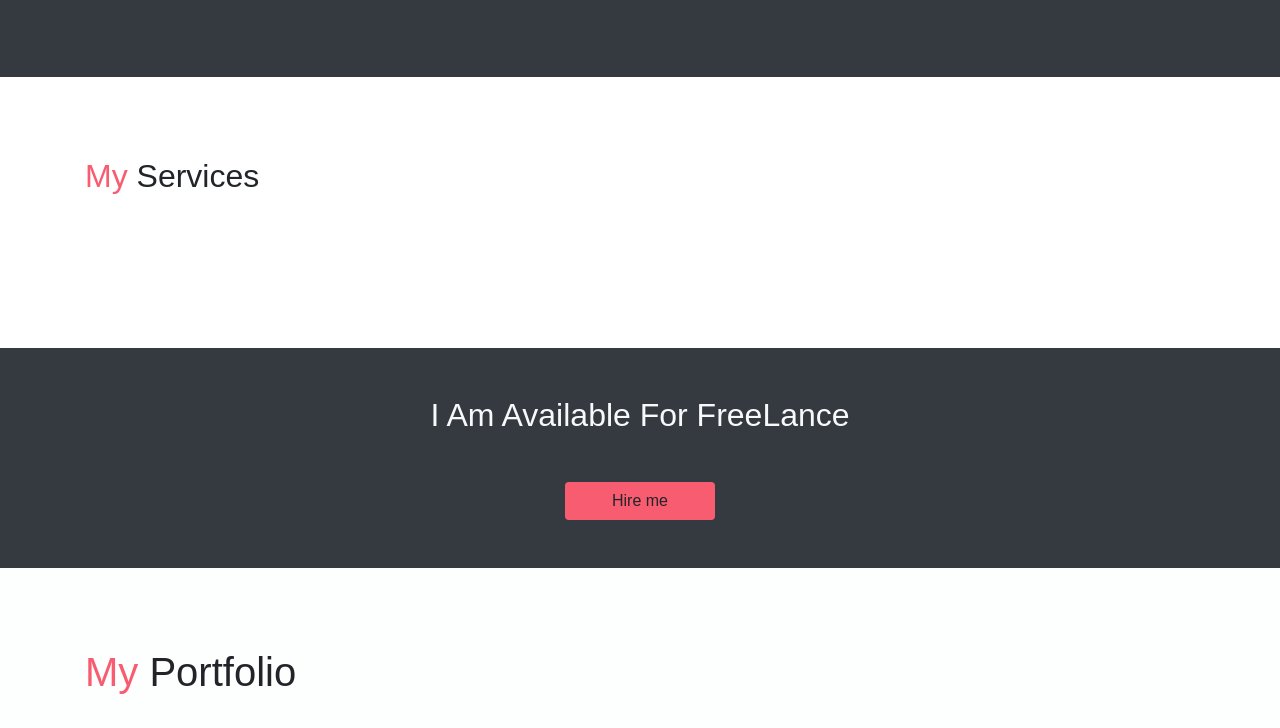
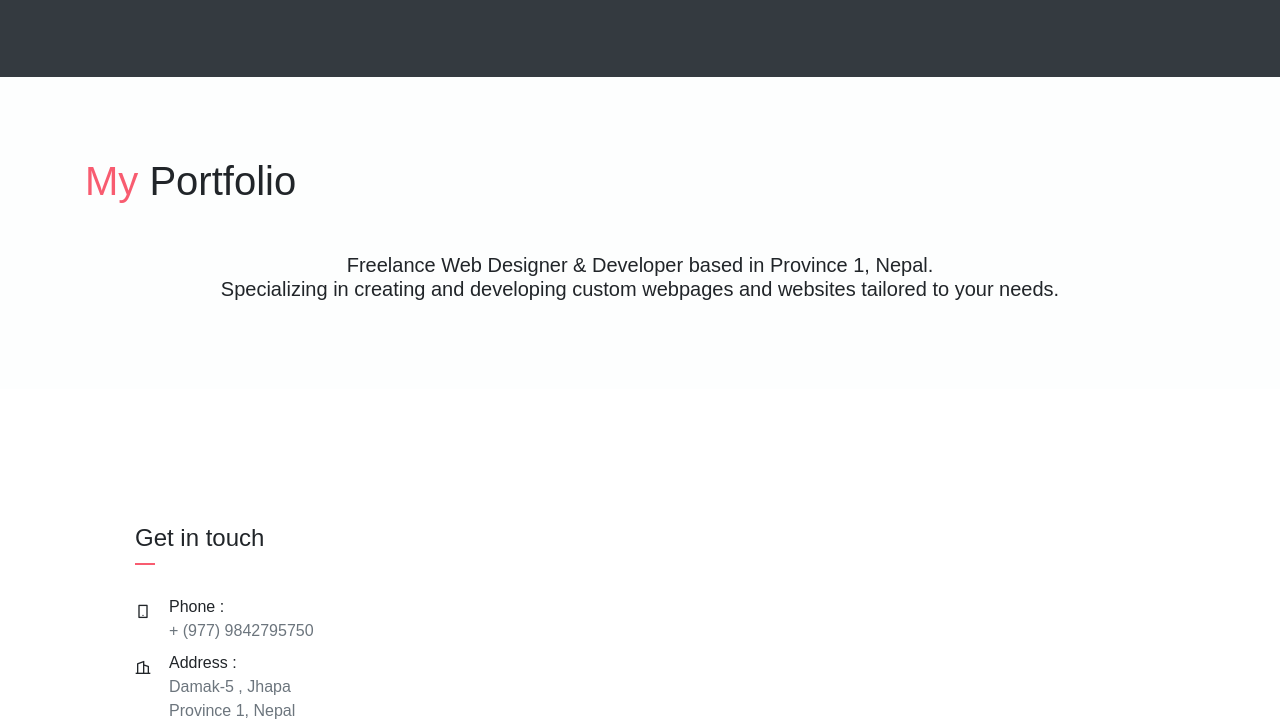
Before and after one commit to abhinavbaral/Mywebpage, a plain HTML site: page index.html in a window 1280 px wide. Shown: the part 2141-2869 px from the top of the page. Drawn offline with nearby package versions, Linux system fonts and the light colour scheme.

Commit message:
my services removed

```diff
--- a/index.html
+++ b/index.html
@@ -256,18 +256,6 @@
         </div>
     </section>
 
-    <section class="section" id="service">
-        <div class="container">
-            <h2 class="mb-5 pb-4"><span class="text-danger">My</span> Services</h2>
-    </section>
-
-    <section class="section bg-dark py-5">
-        <div class="container text-center">
-            <h2 class="text-light mb-5 font-weight-normal">I Am Available For FreeLance</h2>
-            <button class="btn bg-primary w-lg" >Hire me</button>
-        </div>
-    </section>
-
     <!-- Portfolio Section -->
     <section class="section bg-custom-gray" id="portfolio">
         <div class="container">
```
